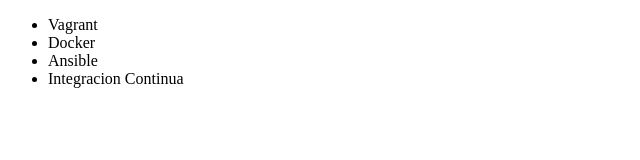
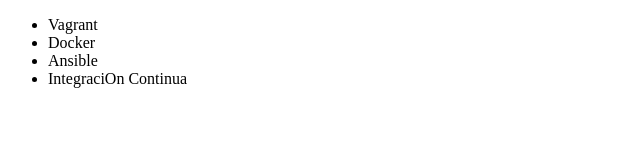
Before and after one commit to Julio-Gomez-Sena/Alura-Git, a plain HTML site: page index.html in a window 1280 px wide. Shown: the full height of the page, 0-640 px from the left. Drawn offline with Linux system fonts and the light colour scheme.

Commit message:
prueba para recordar

```diff
--- a/index.html
+++ b/index.html
@@ -11,7 +11,7 @@
     <li>Vagrant</li>
     <li>Docker</li>
     <li>Ansible</li>
-    <li>Integracion Continua</li>
+    <li>IntegraciOn Continua</li>
   </ul>
 </body>
 </html>
```
